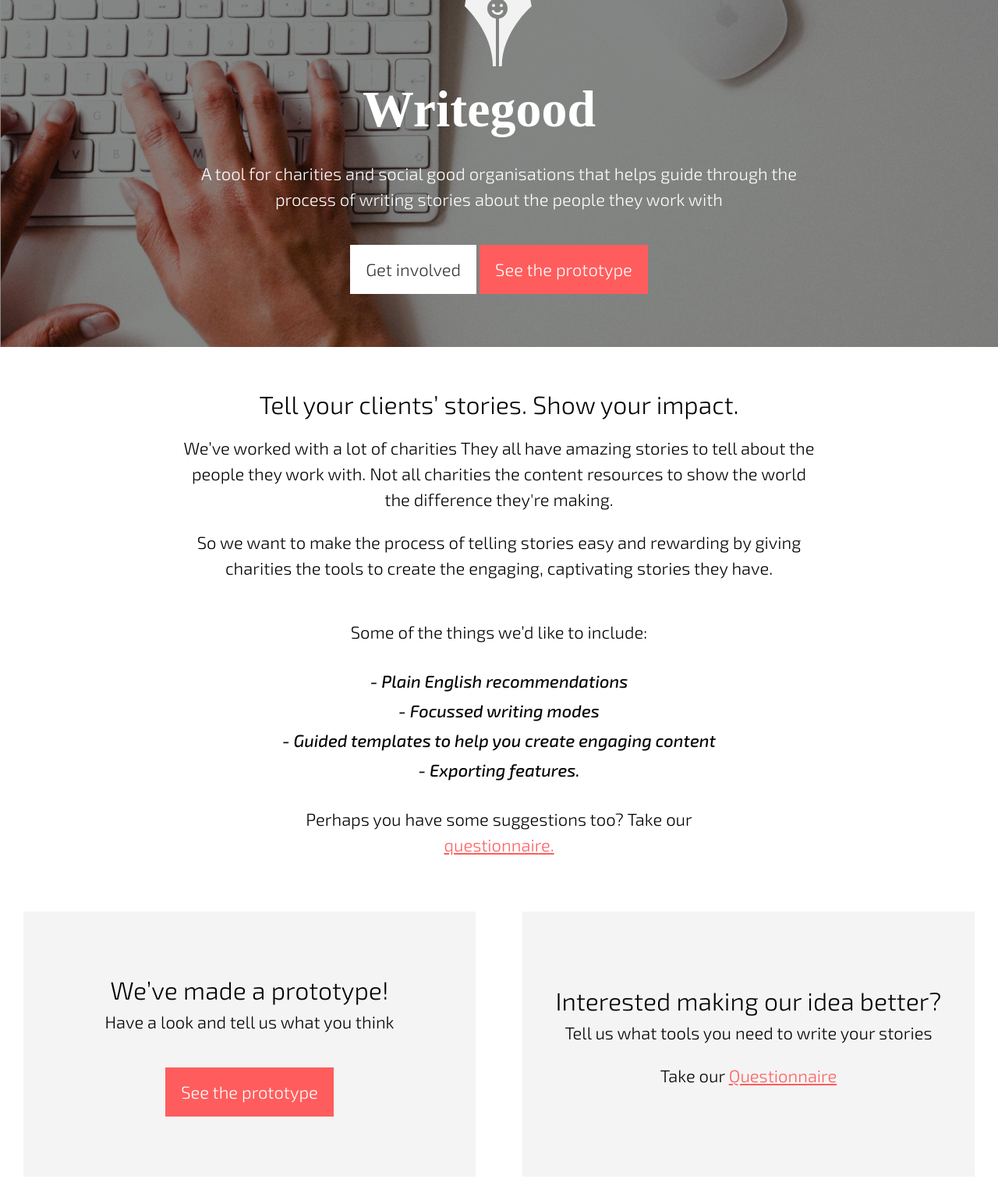
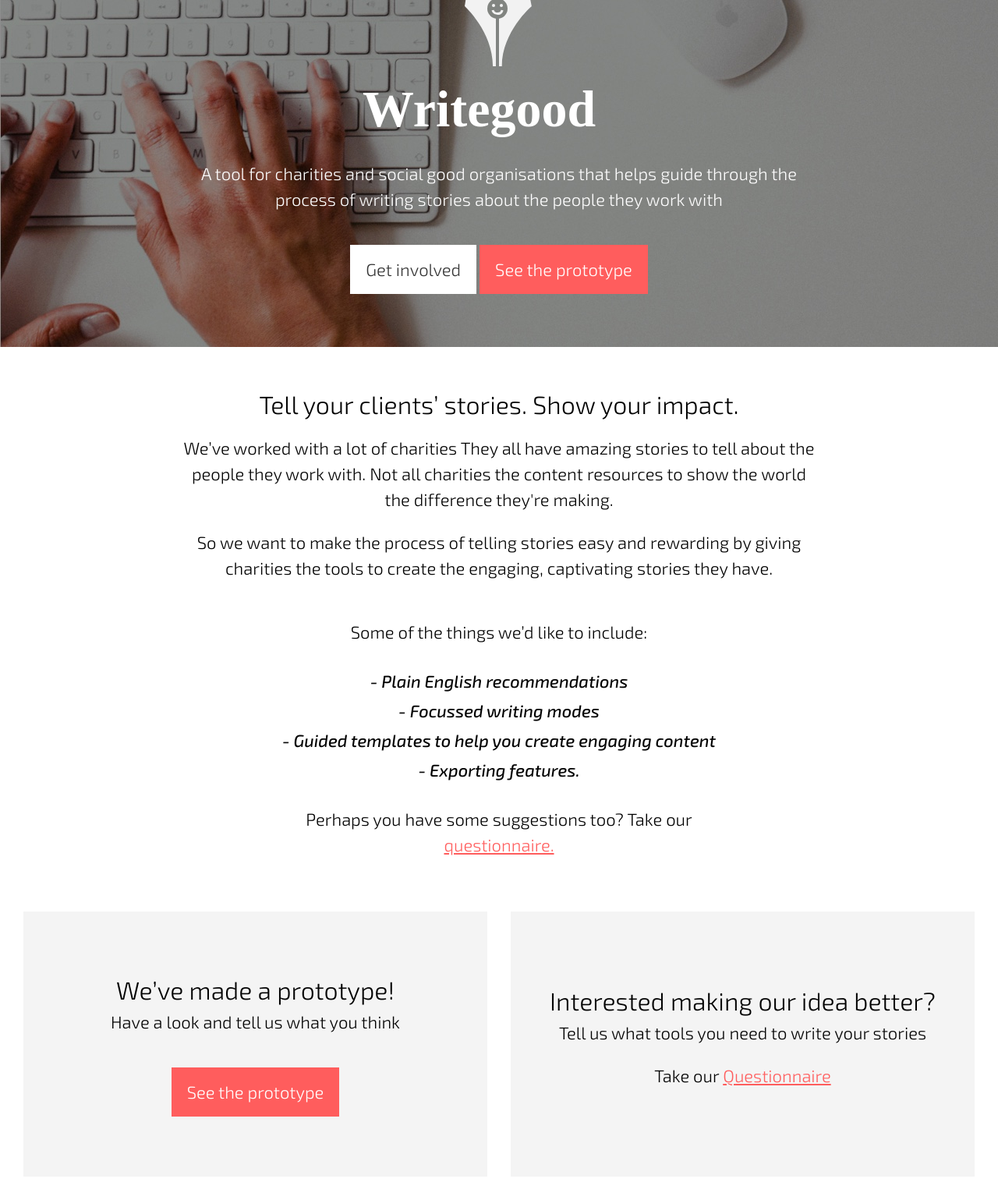
Before and after one commit to Yoomee/team-storytelling, a Jekyll site: the page built from index.html, in a window 1280 px wide. Shown: the whole page at 78% size. Built offline with Jekyll 4.4.1, drawn with Linux system fonts in a browser that asks for light colours.

Commit message:
fix margin on bottom cta

```diff
--- a/css/_sass/general/_general.scss
+++ b/css/_sass/general/_general.scss
@@ -91,3 +91,7 @@ li{
   background: $grey;
   margin:30px;
 }
+
+.section-cta .cta-item:nth-child(1){
+  margin-right:0;
+}
--- a/css/main.css
+++ b/css/main.css
@@ -996,3 +996,6 @@ li {
   justify-content: center;
   background: #F4F4F4;
   margin: 30px; }
+
+.section-cta .cta-item:nth-child(1) {
+  margin-right: 0; }
```
Also changed, not shown: 8 other files.
